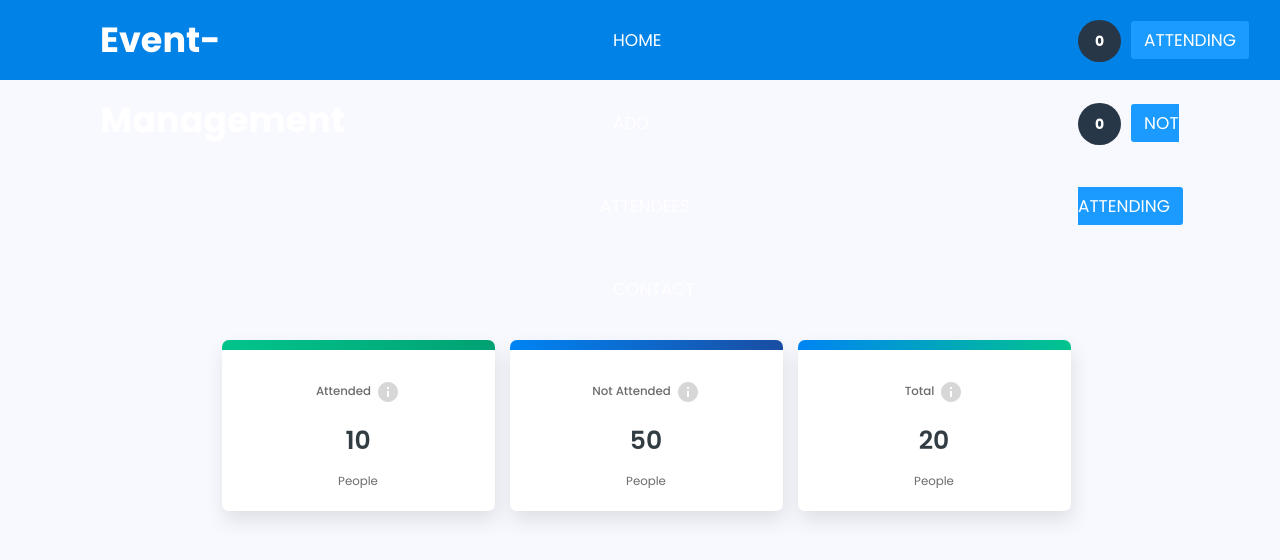
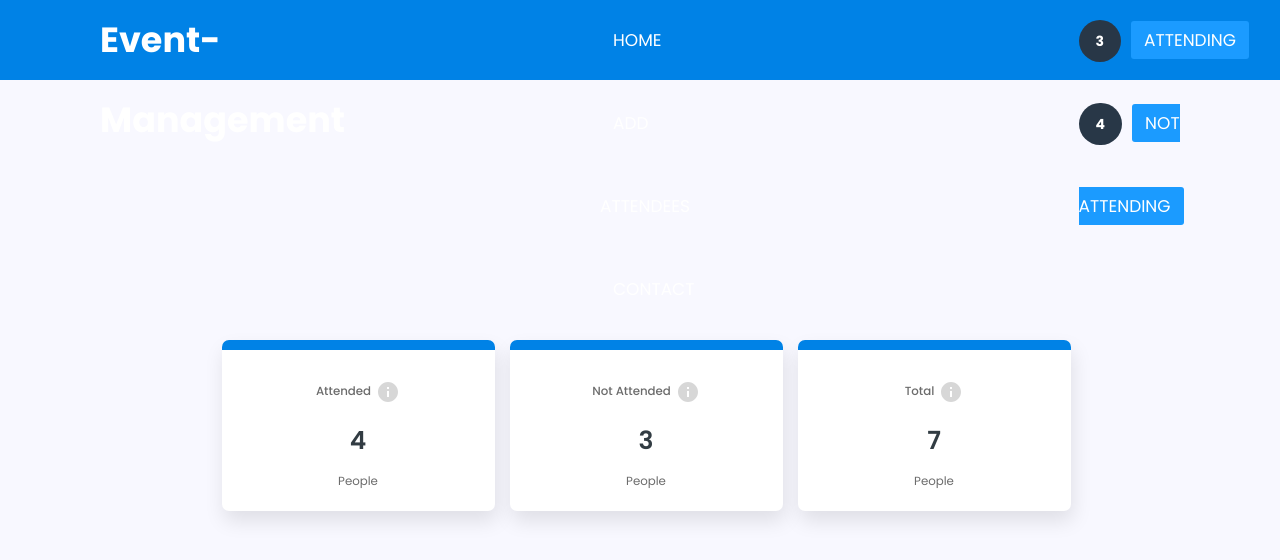
Before and after one commit to jonathan1965/Zatec_Event_Management, a React (Create React App) app: page /dashboard in a window 1280 px wide. Shown: the top 560 px of the page. Built offline with nearby package versions, Linux system fonts and the light colour scheme.

Commit message:
make it better

```diff
--- a/src/components/AppHeader.js
+++ b/src/components/AppHeader.js
@@ -4,20 +4,20 @@ import EventModal from './EventModal';
 import styles from '../styles/modules/app.module.scss'
 
 function AppHeader() {
-  const [modalOpen, setModalOpen] = useState(false);
+  const [modalOpen,setModalOpen] = useState(false);
 
   return (
     <div>
     <div className={styles.appHeader}>
 
         <Button  variant="primary" onClick={() => setModalOpen(true)}>Create Attendence</Button>
-        <SelectButton>
+        {/* <SelectButton>
         <option value="all">All</option>
         <option value="Attending">Attending</option>
         <option value="Not Attend">Not Attend</option>
-        </SelectButton>
+        </SelectButton> */}
      </div>
-     <EventModal type='Add' modalOpen={modalOpen} setModalOpen={setModalOpen}></EventModal>
+     <EventModal type='Add' modalOpen={modalOpen}  setModalOpen={setModalOpen}></EventModal>
      </div>
   )
 }
--- a/src/components/Dashboard.js
+++ b/src/components/Dashboard.js
@@ -1,6 +1,7 @@
 import React from 'react'
 import 'bootstrap/dist/css/bootstrap.min.css';
 import './Header/home.css'
+
 
 function Homepage() {
   return (
@@ -16,7 +17,7 @@ function Homepage() {
               <path
                 d="M12 2C6.48 2 2 6.48 2 12s4.48 10 10 10 10-4.48 10-10S17.52 2 12 2zm1 15h-2v-6h2v6zm0-8h-2V7h2v2z">
               </path>
-            </svg></h4><span class="hind-font caption-12 c-dashboardInfo__count">10</span>
+            </svg></h4><span class="hind-font caption-12 c-dashboardInfo__count">4</span>
             <span
             class="hind-font caption-12 c-dashboardInfo__subInfo">People</span>
         </div>
@@ -29,7 +30,7 @@ function Homepage() {
               <path
                 d="M12 2C6.48 2 2 6.48 2 12s4.48 10 10 10 10-4.48 10-10S17.52 2 12 2zm1 15h-2v-6h2v6zm0-8h-2V7h2v2z">
               </path>
-            </svg></h4><span class="hind-font caption-12 c-dashboardInfo__count">50</span><span
+            </svg></h4><span class="hind-font caption-12 c-dashboardInfo__count">3</span><span
             class="hind-font caption-12 c-dashboardInfo__subInfo">People</span>
         </div>
       </div>
@@ -41,7 +42,7 @@ function Homepage() {
               <path
                 d="M12 2C6.48 2 2 6.48 2 12s4.48 10 10 10 10-4.48 10-10S17.52 2 12 2zm1 15h-2v-6h2v6zm0-8h-2V7h2v2z">
               </path>
-            </svg></h4><span class="hind-font caption-12 c-dashboardInfo__count">20</span><span
+            </svg></h4><span class="hind-font caption-12 c-dashboardInfo__count">7</span><span
             class="hind-font caption-12 c-dashboardInfo__subInfo">People</span>
         </div>
       </div>
--- a/src/components/Header.js
+++ b/src/components/Header.js
@@ -20,9 +20,8 @@ function Header(props) {
             <li><a><Link  className='nav-a' to="/about" style={{ textDecoration: 'none' }}>Contact</Link></a></li>
         </div>
         <div className='Attend'>
-
-            <li><span className='Number'>0</span><a><Link className='nav-a nav-aa' to='/' style={{ textDecoration: 'none' }}>Attending</Link></a></li>
-            <li><span className='Number'>0</span><a><Link className='nav-a  nav-aa' to='/' style={{ textDecoration: 'none' }}>Not Attending</Link></a></li>
+            <li><span className='Number'>3</span><a><Link className='nav-a nav-aa' to='/' style={{ textDecoration: 'none' }}>Attending</Link></a></li>
+            <li><span className='Number'>4</span><a><Link className='nav-a  nav-aa' to='/' style={{ textDecoration: 'none' }}>Not Attending</Link></a></li>
         </div>
 
 
--- a/src/components/Header/home.css
+++ b/src/components/Header/home.css
@@ -42,13 +42,13 @@
   }
 
   .c-dashboardInfo:nth-child(1) .wrap:after {
-    background: linear-gradient(82.59deg, #00c48c 0%, #00a173 100%);
+    background: #0082e6;
   }
   .c-dashboardInfo:nth-child(2) .wrap:after {
-    background: linear-gradient(81.67deg, #0084f4 0%, #1a4da2 100%);
+    background: #0082e6;
   }
   .c-dashboardInfo:nth-child(3) .wrap:after {
-    background: linear-gradient(69.83deg, #0084f4 0%, #00c48c 100%);
+    background: #0082e6;
   }
   .c-dashboardInfo:nth-child(4) .wrap:after {
     background: linear-gradient(81.67deg, #ff647c 0%, #1f5dc5 100%);
--- a/src/components/MainPage.js
+++ b/src/components/MainPage.js
@@ -2,16 +2,15 @@
 import PageTitle from './PageTitle';
 import style from '../styles/modules/app.module.scss';
 import AppHeader from './AppHeader';
-import AppContent from './AppContent';
 
 function main() {
     return (
         <div>
         <div className="container">
-          <PageTitle>Attendence</PageTitle>
+          <PageTitle>Add Attendencees</PageTitle>
           <div className={style.app__wrapper}>
             <AppHeader></AppHeader>
-            <AppContent></AppContent>
+
           </div>
         </div>
         </div>
--- a/src/styles/modules/app.module.scss
+++ b/src/styles/modules/app.module.scss
@@ -8,8 +8,10 @@
 .appHeader {
 	display: flex;
 	align-items: center;
-	justify-content: space-between;
-	height: 60px;
+	// justify-content: space-between;
+	height: 480px;
+	position:relative;
+	left:270px;
 }
 .content__wrapper {
 	background-color: var(--bg-2);
```
